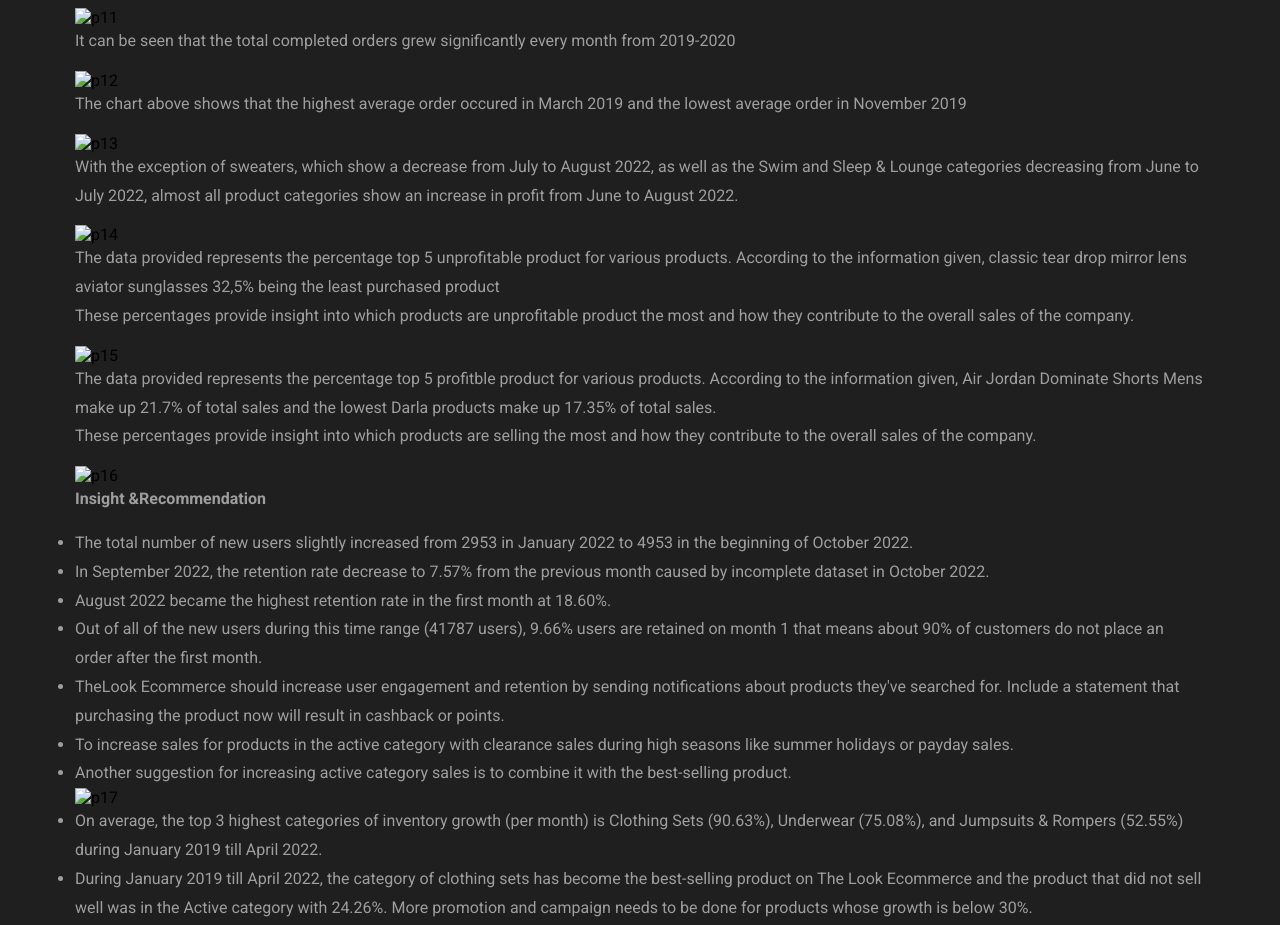
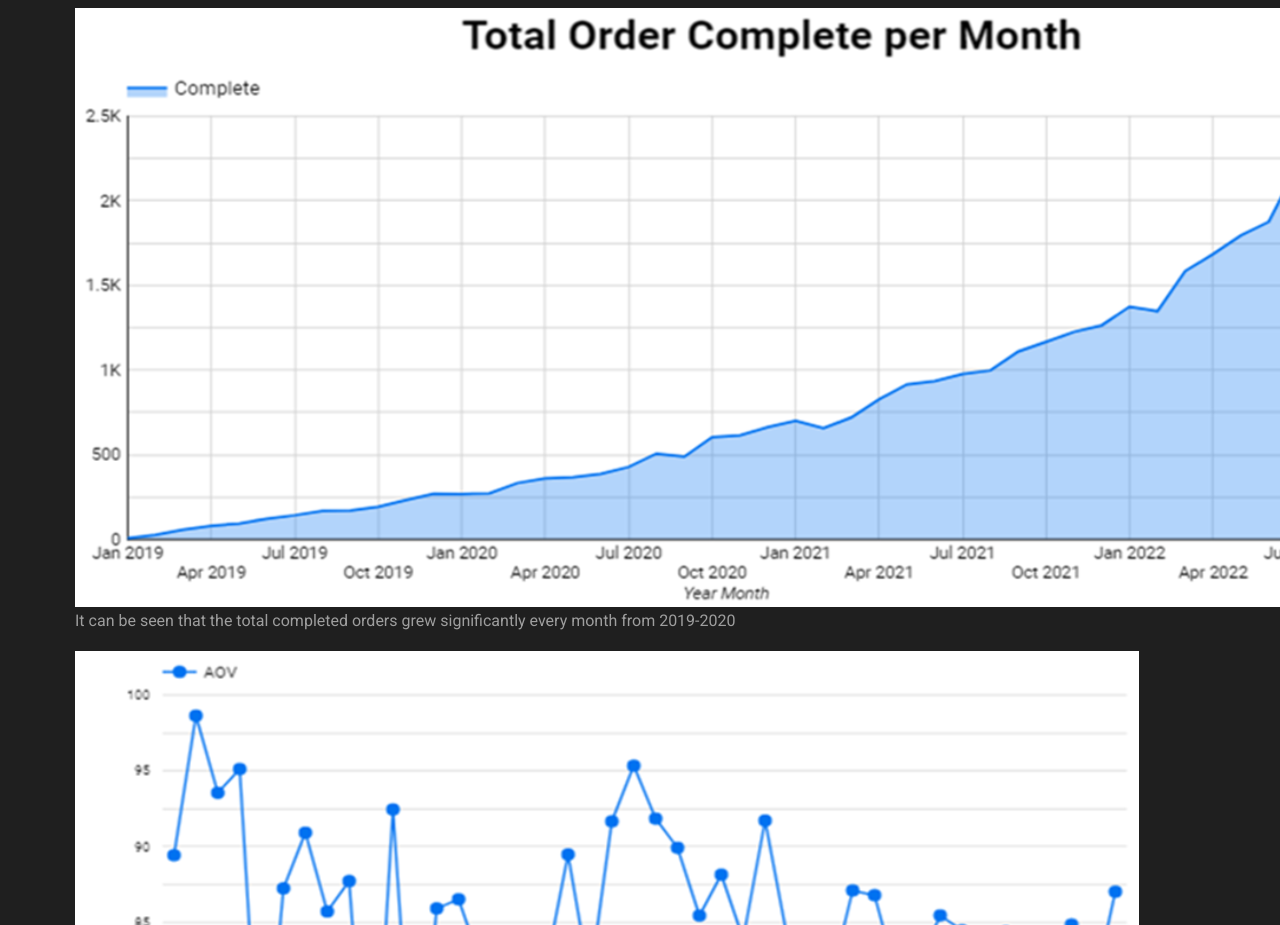
Before and after one commit to sumule/sumule.github.io, a plain HTML site: page porto-2.html in a window 1280 px wide. Shown: the part 1340-2265 px from the top of the page. Drawn offline with nearby package versions, Linux system fonts and the light colour scheme; a web font is replaced by a local one.

Commit message:
Update porto-2.html

```diff
--- a/porto-2.html
+++ b/porto-2.html
@@ -88,20 +88,20 @@
           </ul>
           </p>
           <p class="portofolio-text">The purpose of this is to provide an analysis of the sales growth of e-commerce clothing</p>
-          <p><img src="./assets/images/p21" alt="p11"></p>
+          <p><img src="./assets/images/p21.png" alt="p11"></p>
           <p class="portofolio-text">It can be seen that the total completed orders grew significantly every month from 2019-2020</p>
-          <p><img src="./assets/images/p22" alt="p12"></p>
+          <p><img src="./assets/images/p22.png" alt="p12"></p>
           <p class="portofolio-text">The chart above shows that the highest average order occured in March 2019 and the lowest average order in November 2019</p>
-          <p><img src="./assets/images/p23" alt="p13"></p>
+          <p><img src="./assets/images/p23.png" alt="p13"></p>
           <p class="portofolio-text">With the exception of sweaters, which show a decrease from July to August 2022, as well as the Swim and Sleep & Lounge categories decreasing from June to July 2022, almost all product categories show an increase in profit from June to August 2022.
           </p>
-          <p><img src="./assets/images/p24" alt="p14"></p>
+          <p><img src="./assets/images/p24.png" alt="p14"></p>
           <p class="portofolio-list0">The data provided represents the percentage top 5 unprofitable product for various products. According to the information given, classic tear drop mirror lens aviator sunglasses 32,5%  being the least purchased product</p>
           <p class="portofolio-text">These percentages provide insight into which products are unprofitable product the most and how they contribute to the overall sales of the company.</p>
-          <p><img src="./assets/images/p25" alt="p15"></p>
+          <p><img src="./assets/images/p25.png" alt="p15"></p>
           <p class="portofolio-list0">The data provided represents the percentage top 5 profitble product for various products. According to the information given, Air Jordan Dominate Shorts Mens make up 21.7% of total sales and the lowest Darla products make up 17.35% of total sales.</p>
           <p class="portofolio-text">These percentages provide insight into which products are selling the most and how they contribute to the overall sales of the company.</p>
-          <p><img src="./assets/images/p26" alt="p16"></p>
+          <p><img src="./assets/images/p26.png" alt="p16"></p>
           <p class="portofolio-text"><b>Insight &Recommendation</b>
           </p>
           <ul class="portofolio-list0">
@@ -113,7 +113,7 @@
           <li>To increase sales for products in the active category with clearance sales during high seasons like summer holidays or payday sales.</li>
           <li>Another suggestion for increasing active category sales is to combine it with the best-selling product.</li>
         </ul>
-        <p><img src="./assets/images/p27" alt="p17"></p>
+        <p><img src="./assets/images/p27.png" alt="p17"></p>
         <ul class="portofolio-list0">
           <li>    On average, the top 3 highest categories of inventory growth (per month) is Clothing Sets (90.63%), Underwear (75.08%), and Jumpsuits & Rompers (52.55%) during January 2019 till April 2022.</li>
           <li>During January 2019 till April 2022, the category of clothing sets has become the best-selling product on The Look Ecommerce and the product that did not sell well was in the Active category with 24.26%. More promotion and campaign needs to be done for products whose growth is below 30%.</li>
```
